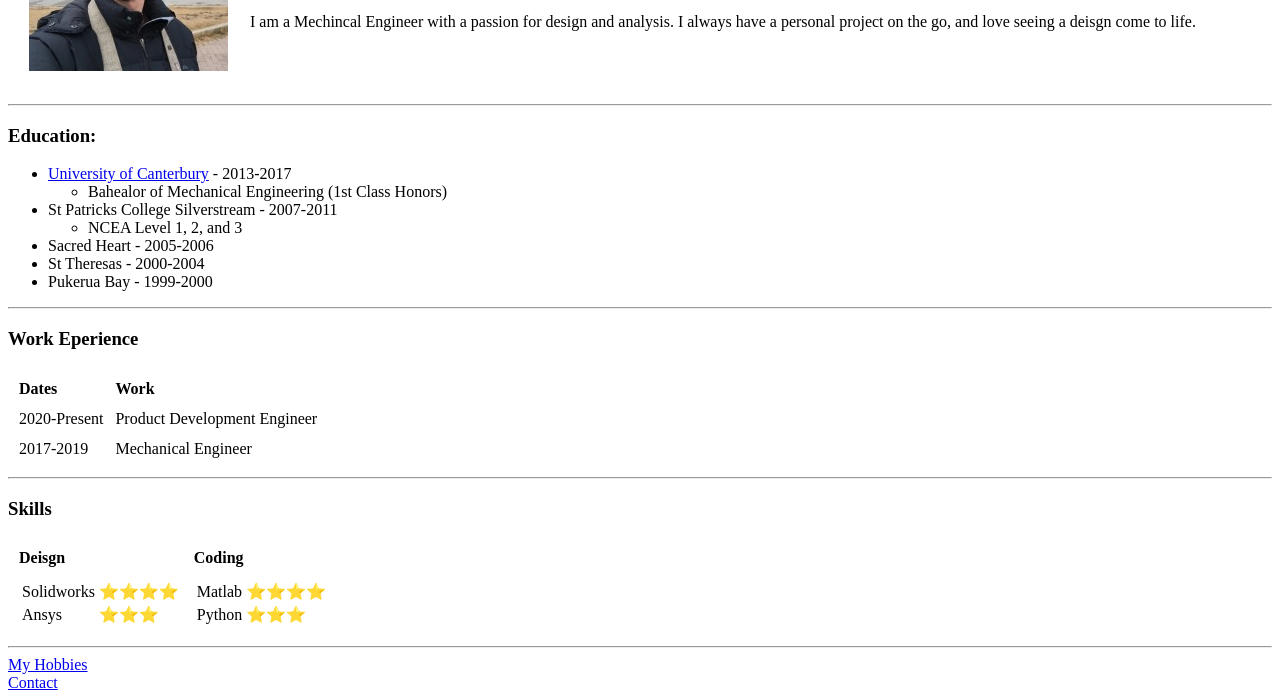
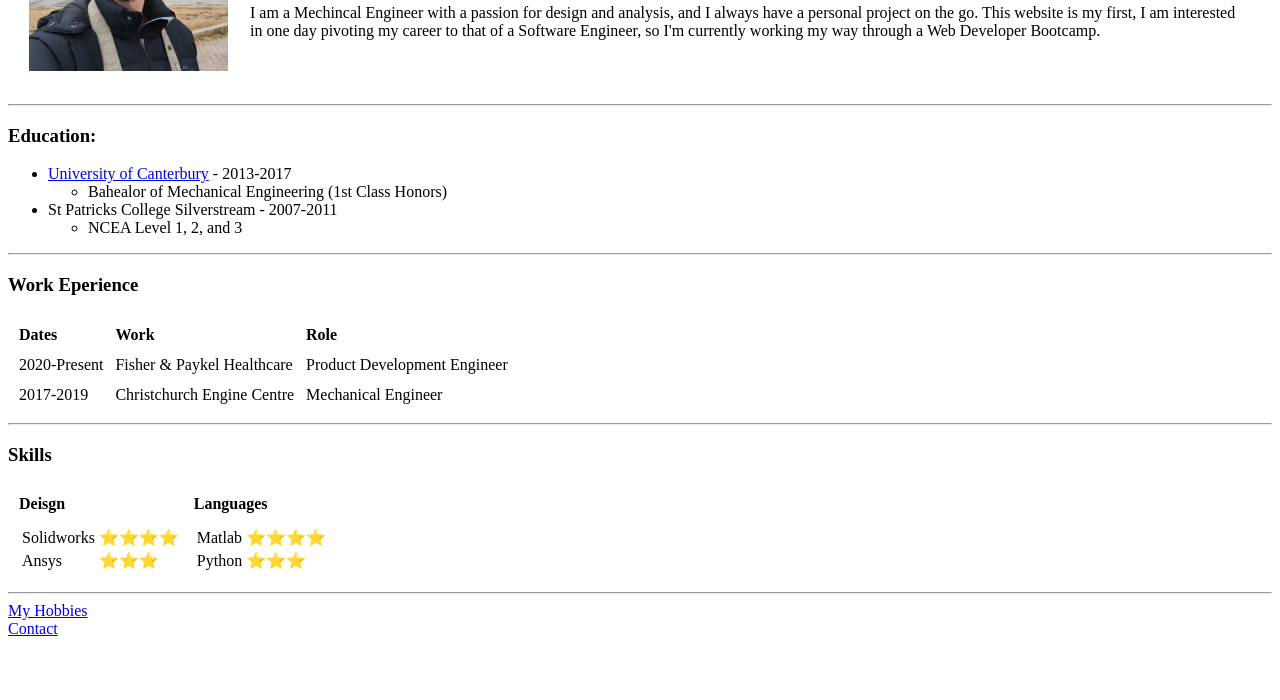
Before and after one commit to 93Will/cv, a plain HTML site: page index.html in a window 1280 px wide. Shown: the part 158-858 px from the top of the page. After the commit the page ends 804 px from the top, so only its background shows below. Drawn offline with Linux system fonts and the light colour scheme.

Commit message:
Changed personal details and bio

```diff
--- a/index.html
+++ b/index.html
@@ -14,9 +14,10 @@
         <h1>Will Holmes</h1>
         <p><em>Product Development Engineer</em> at <strong><a href="https://www.fphcare.com/nz/">Fisher & Paykel
               Healthcare</a></strong>.</p>
-        <p>I am a Mechincal Engineer with a passion for design and analysis.
-          I always have a personal project on the go, and love seeing a deisgn come
-          to life.</p>
+        <p>I am a Mechincal Engineer with a passion for design and analysis, and
+          I always have a personal project on the go. This website is my first, I
+         am interested in one day pivoting my career to that of a Software
+         Engineer, so I'm currently working my way through a Web Developer Bootcamp.</p>
       </td>
     </tr>
   </table>
@@ -31,9 +32,6 @@
     <ul>
       <li>NCEA Level 1, 2, and 3</li>
     </ul>
-    <li>Sacred Heart - 2005-2006</li>
-    <li>St Theresas - 2000-2004</li>
-    <li>Pukerua Bay - 1999-2000</li>
   </ul>
   <hr>
   <h3>Work Eperience</h3>
@@ -42,15 +40,18 @@
       <tr>
         <th align="left">Dates</th>
         <th align="left">Work</th>
+        <th align="left">Role</th>
       </tr>
     </thead>
     <tbody>
       <tr>
         <td>2020-Present</td>
+        <td>Fisher & Paykel Healthcare</td>
         <td>Product Development Engineer</td>
       </tr>
       <tr>
         <td>2017-2019</td>
+        <td>Christchurch Engine Centre</td>
         <td>Mechanical Engineer</td>
       </tr>
     </tbody>
@@ -60,7 +61,7 @@
   <table cellspacing="10">
     <thead>
       <th align="left">Deisgn</th>
-      <th align="left">Coding</th>
+      <th align="left">Languages</th>
     </thead>
     <tr>
       <td>
```
